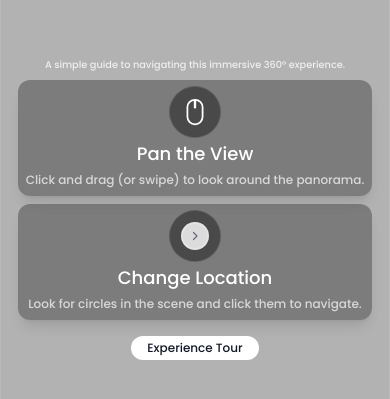
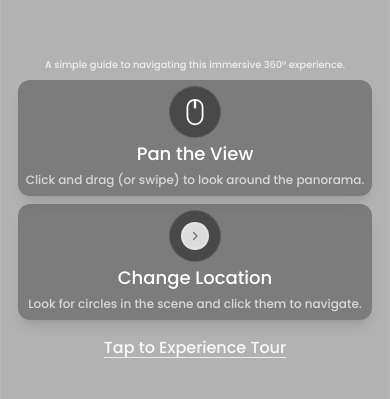
Before and after one commit to jiaseeds/test-mobile-responsive, a plain HTML site: page index.html in a window 390 px wide. Shown: the part 213-612 px from the top of the page. Drawn offline with nearby package versions, Linux system fonts and the light colour scheme.

Commit message:
Update index.html

```diff
--- a/index.html
+++ b/index.html
@@ -193,11 +193,20 @@
 
                 </div>
 
-                <!-- Experience Tour Button (Footer equivalent) -->
-                <!-- FIX: Changed all sm: to md: to ensure the button is tiny (px-4 py-1 text-xs) on all mobile devices. -->
-                <button class="mt-4 md:mt-6 px-4 py-1 text-xs md:px-10 md:py-4 md:text-xl font-medium bg-white text-gray-900 rounded-full shadow-2xl transition-all duration-300 hover:bg-gray-200 hover:scale-[1.02] active:scale-[0.98] focus:outline-none focus:ring-4 focus:ring-white/50">
-                    Experience Tour
-                </button>
+                <!-- Footer Element Container -->
+                <div class="flex flex-col items-center">
+
+                    <!-- 1. Text Link (Mobile Only: Visible up to md, hidden at md and above) -->
+                    <p class="mt-4 text-base font-medium text-white/90 underline decoration-white/70 underline-offset-4 cursor-pointer transition-all duration-300 hover:text-white hover:decoration-white/90 active:scale-[0.98] md:hidden">
+                        Tap to Experience Tour
+                    </p>
+
+                    <!-- 2. Button (Tablet/Desktop Only: Hidden up to md, visible at md and above) -->
+                    <button class="hidden md:block mt-6 px-6 py-2 text-base lg:px-10 lg:py-4 lg:text-xl font-medium bg-white text-gray-900 rounded-full shadow-2xl transition-all duration-300 hover:bg-gray-200 hover:scale-[1.02] active:scale-[0.98] focus:outline-none focus:ring-4 focus:ring-white/50">
+                        Experience Tour
+                    </button>
+
+                </div>
             </div>
 
         </div>
```
